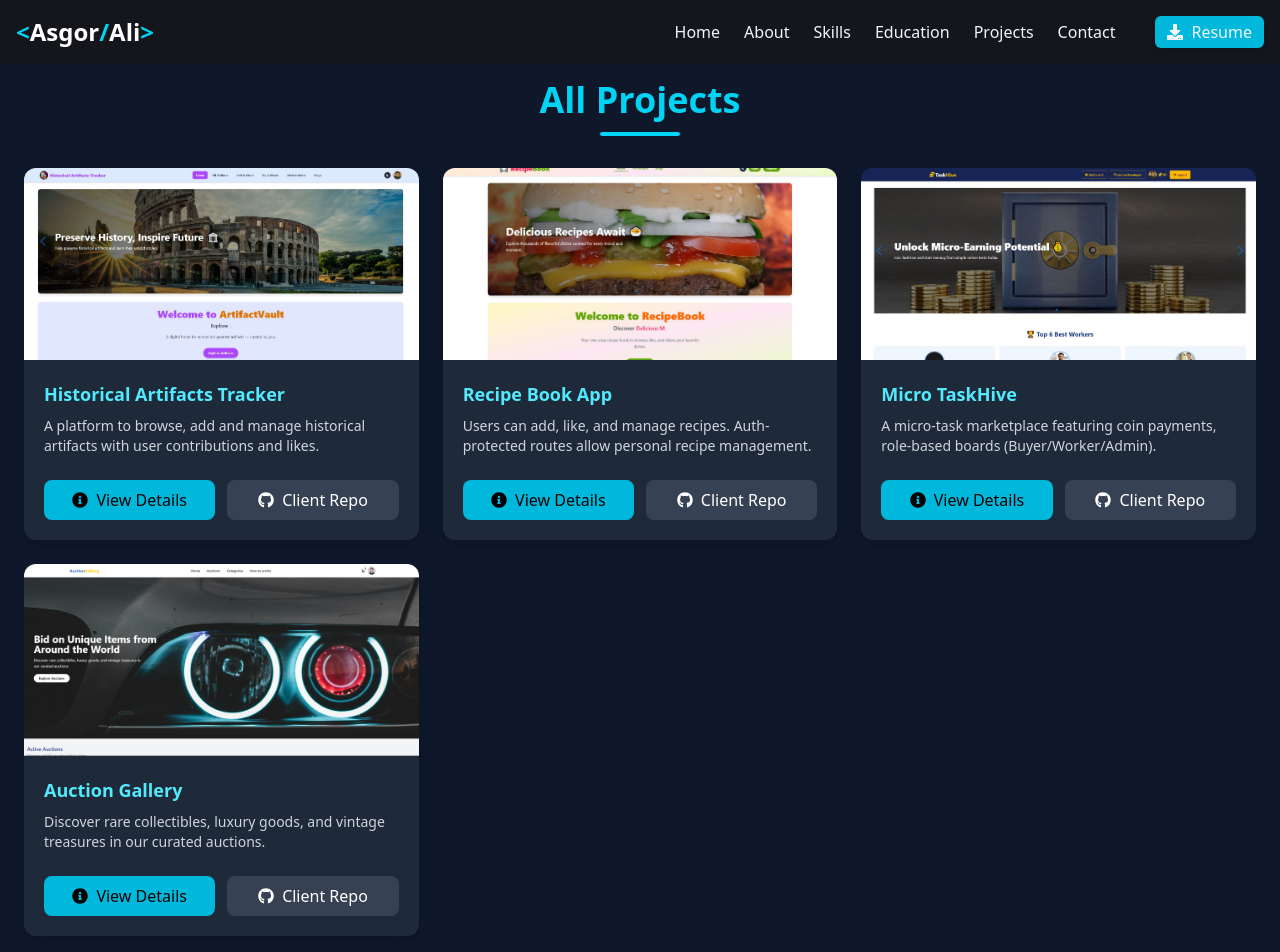
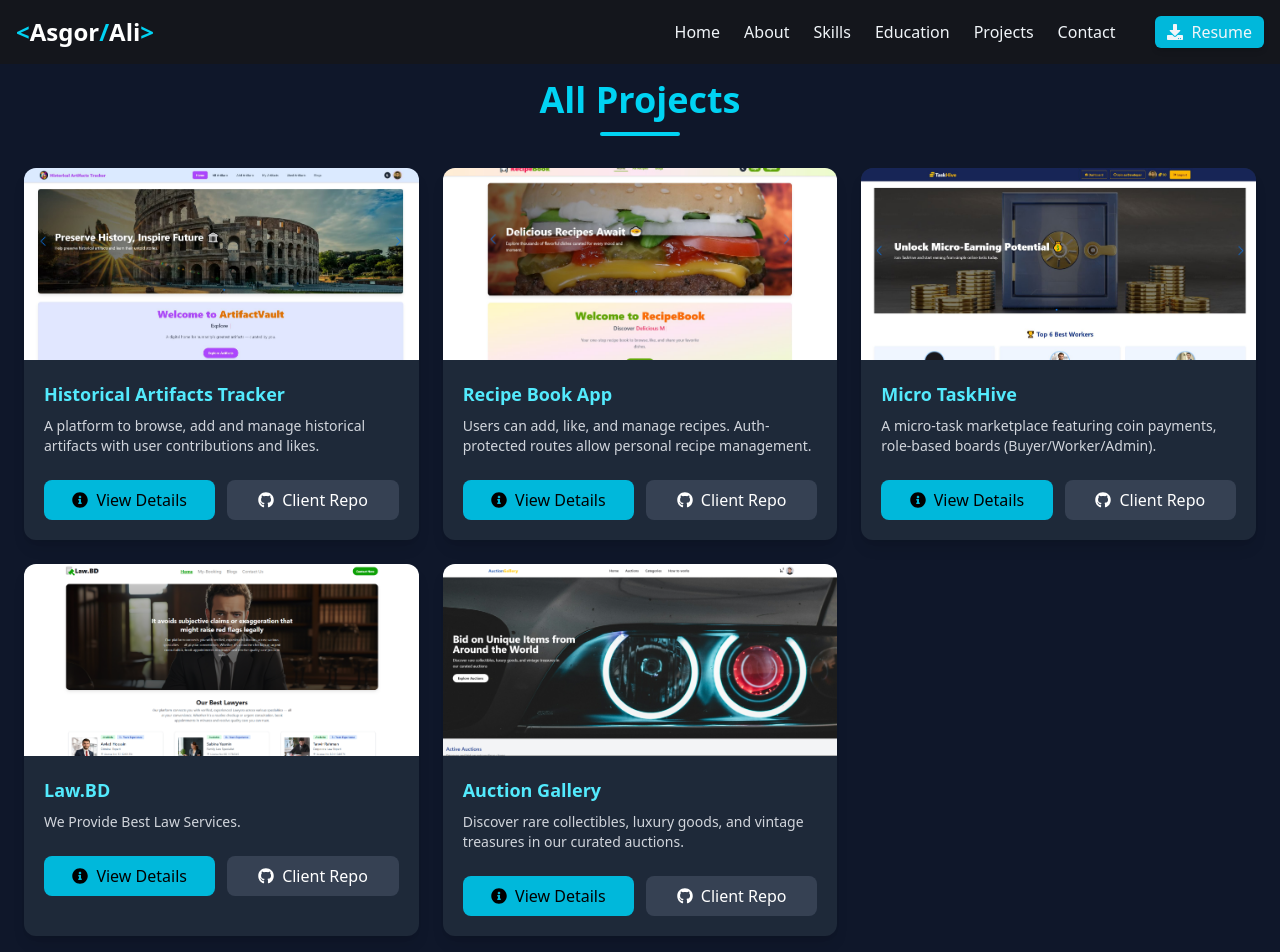
Before and after one commit to md-asgor-ali/asgor-portfolio, a React (Vite) app: page /projects in a window 1280 px wide. Shown: the top 952 px of the page. Built offline with nearby package versions, Linux system fonts and the light colour scheme.

Commit message:
slice the first 3 project

```diff
--- a/src/data/projects.js
+++ b/src/data/projects.js
@@ -2,6 +2,7 @@ import project1 from '../assets/project1.JPG';
 import project2 from '../assets/project2.JPG';
 import project3 from '../assets/project3.JPG';
 import project4 from '../assets/project4.png';
+import project5 from '../assets/project5.png';
 
 export const projects = [
   {
@@ -38,14 +39,25 @@ export const projects = [
     improvements: 'Real-time notifications, better analytics, and improved UX for mobile.'
   },
   {
+    id: 'law-services',
+    name: 'Law.BD',
+    image: project4,
+    stack: ['React','React Router','React-Toastify','DaisyUi','TailwindCSS'],
+    brief: 'We Provide Best Law Services.',
+    live: 'https://regal-biscochitos-504708.netlify.app',
+    repoClient: 'https://github.com/md-asgor-ali/b11a8-law-bd-services',
+    challenges: 'React state management and implement react-toastify.',
+    improvements: 'Implement the react router and authentication system with firebase.'
+  },
+  {
     id: 'auction-gallery',
     name: 'Auction Gallery',
-    image: project4,
+    image: project5,
     stack: ['React','React-Toastify','DaisyUi','TailwindCSS'],
-    brief: '  Discover rare collectibles, luxury goods, and vintage treasures in our curated auctions.',
+    brief: 'Discover rare collectibles, luxury goods, and vintage treasures in our curated auctions.',
     live: 'https://b11a7-simple-react-assignment-7.netlify.app',
     repoClient: 'https://github.com/md-asgor-ali/a7-auction-gallery',
-    challenges: 'React state management and implement react-toastify.',
-    improvements: 'Implement the react router and authentication system with firebase.'
+    challenges: 'React router management and implement lode data using loader.',
+    improvements: 'Implement backend and authentication system with firebase.'
   }
 ];
--- a/src/pages/ProjectsPage.jsx
+++ b/src/pages/ProjectsPage.jsx
@@ -1,9 +1,10 @@
-import React from "react";
+
 import { projects } from "../data/projects";
 import { Link } from "react-router";
 import { FaInfoCircle, FaGithub } from "react-icons/fa";
 
 export default function ProjectsPage() {
+
   return (
     <section className="py-20 container mx-auto px-6">
       <div className="text-center mb-8">
--- a/src/sections/ProjectsPreview.jsx
+++ b/src/sections/ProjectsPreview.jsx
@@ -4,6 +4,7 @@ import { Link } from "react-router";
 import { FaExternalLinkAlt, FaInfoCircle } from "react-icons/fa";
 
 export default function ProjectsPreview() {
+
   return (
     <section id="projects" className="py-16 ">
       <div className="container mx-auto px-6">
@@ -17,7 +18,7 @@ export default function ProjectsPreview() {
         </p>
 
         <div className="mt-10 grid md:grid-cols-3 gap-8">
-          {projects.map((p) => (
+          {projects.slice(0,3).map((p) => (
             <div
               key={p.id}
               className="bg-gray-800 rounded-xl shadow-lg overflow-hidden transform transition duration-300 hover:-translate-y-2 hover:shadow-cyan-500/30"
```
Also changed, not shown: src/assets/project4.png, src/assets/project5.png (added).
